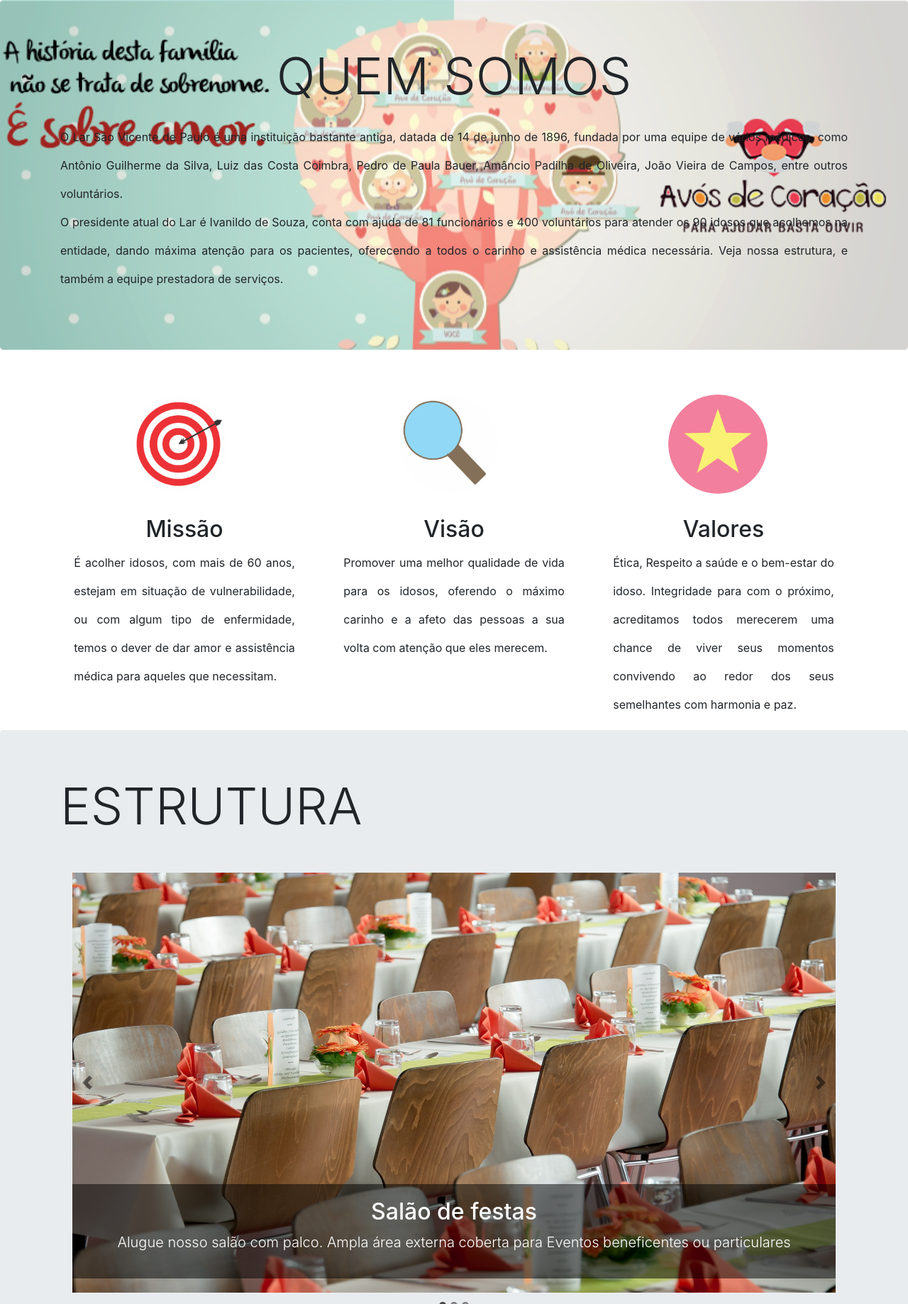
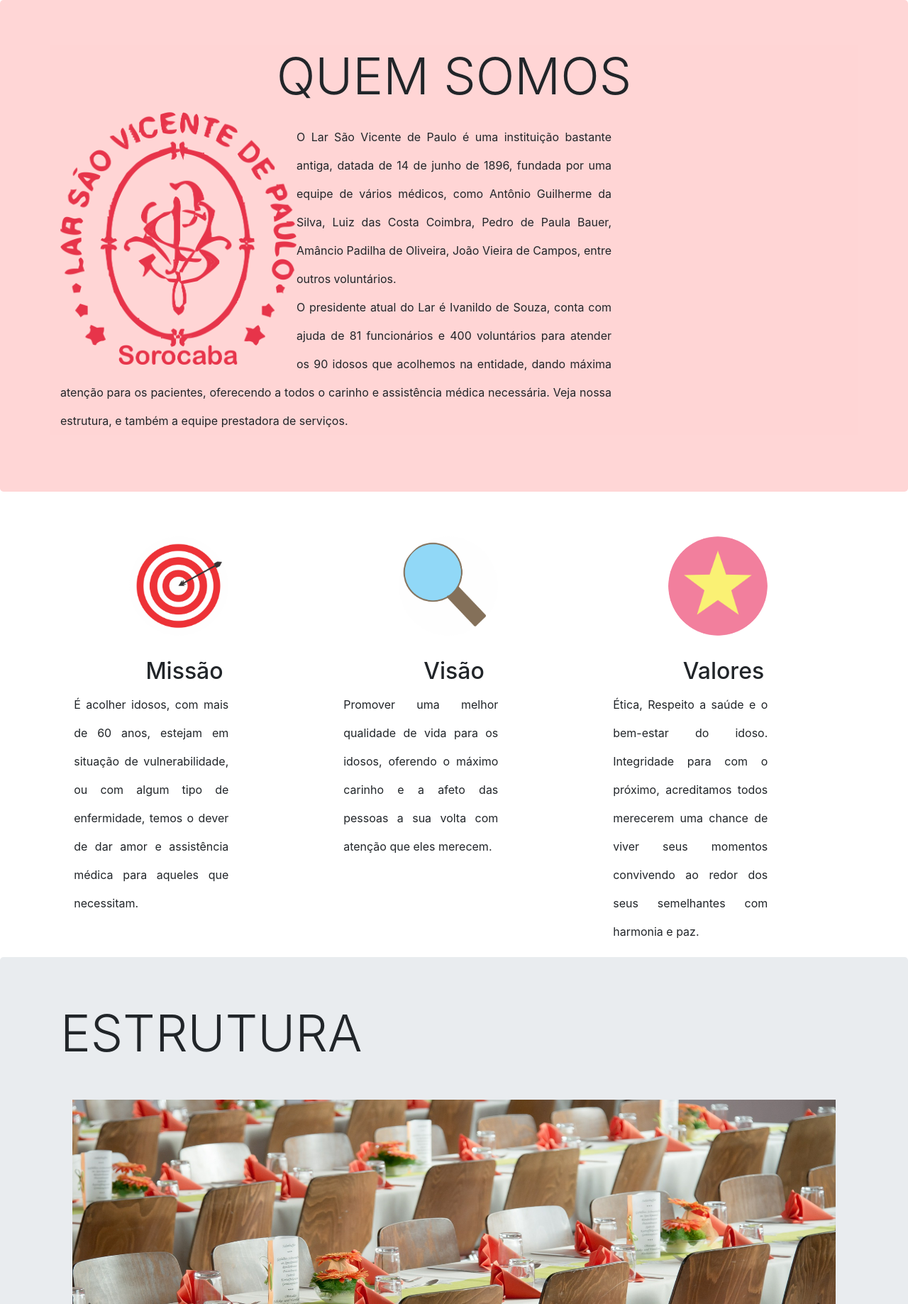
Before and after one commit to GregMasterBr/larsaovicentedepaula.com.br, a PHP site: page /quem-somos in a window 1280 px wide. Shown: the part 56-1894 px from the top of the page at 71% size. Run offline with PHP 8.4, Linux system fonts and the light colour scheme; some libraries are stand-ins or nearby versions.

Commit message:
atualizacao quem somos

```diff
--- a/css/estilo.css
+++ b/css/estilo.css
@@ -114,24 +114,7 @@
 	}
 }
 
-/*PÁGINA QUEM SOMOS*/
-.paragrafo_quem_somos{
-	text-align: justify;
-	line-height: 40px;
-	margin-top: 2%;
-}
-.estrutura{
-	margin-bottom: 2%;
-}
-.h2_quem_somos{
-	text-align: center;
-}
-.circulo{
-	margin: 10% 25%;
-}
-.visao-missao-valores{
-	padding: 0% 3%;
-}
+
 
 /*Contato*/
 .contato .container-fluid.img{
--- a/css/quem-somos.css
+++ b/css/quem-somos.css
@@ -1,3 +1,21 @@
+.paragrafo_quem_somos{
+	text-align: justify;
+	line-height: 40px;
+	margin-top: 2%;
+}
+.estrutura{
+	margin-bottom: 2%;
+}
+.h2_quem_somos{
+	text-align: center;
+}
+.circulo{
+	margin: 10% 25%;
+}
+.visao-missao-valores{
+	padding: 0% 3%;
+}
+
 .carousel.slide .carousel-inner .carousel-item img, .masthead .container-fluid {
 		height: 37em;
 		max-width: 100%;
@@ -20,8 +38,32 @@
 }
 
 .text-center{
-  background:blue url('../img/quem-somos/fundo.png');
+  /*background:blue url('../img/quem-somos/fundo-quem-somos3.png');
   background-repeat: no-repeat;
   background-size:cover;
-  background-position: 50% 50%;
+  background-position: 10% 0%;*/
+  background-color: rgb(255, 214, 214);
 }
+
+.container1{
+	background-color: rgba(255,214,214,0.5);
+
+}
+
+.paragrafo_quem_somos{
+	width: 70%;
+	height: 100%;
+	display: block;
+
+}
+
+.img-logo{
+	width: 30%;
+	height: 100%;
+	float: left;
+}
+
+.logo-quem-somos{
+	width: 100%;
+	height: 100%;
+}
--- a/quem-somos/index.php
+++ b/quem-somos/index.php
@@ -22,8 +22,11 @@
     <main role="main">
       <!-- Main jumbotron for a primary marketing message or call to action -->
       <div class="jumbotron text-center">
-        <div class="container">
+        <div class="container container1">
           <h1 class="display-3">QUEM SOMOS</h1>
+          <figure class="img-logo">
+            <img class="logo-quem-somos" src="../img/quem-somos/logo.png" alt="logo lar são vicente de Paulo Sorocaba">
+          </figure>
           <p class="paragrafo_quem_somos">O Lar São Vicente de Paulo é uma instituição bastante antiga, datada de 14 de junho de 1896, fundada por uma equipe de vários médicos, como Antônio Guilherme da Silva, Luiz das Costa Coimbra, Pedro de Paula Bauer, Amâncio Padilha de Oliveira, João Vieira de Campos, entre outros voluntários.<br>
           O presidente atual do Lar é Ivanildo de Souza, conta com ajuda de 81 funcionários e 400 voluntários para atender os 90 idosos que acolhemos na entidade, dando máxima atenção para os pacientes, oferecendo a todos o carinho e assistência médica necessária. Veja nossa estrutura, e também a equipe prestadora de serviços.</p>
         </div>
```
Also changed, not shown: img/quem-somos/fundo-quem-somos.png (added), img/quem-somos/fundo-quem-somos1.png (added), img/quem-somos/fundo-quem-somos2.png (added), img/quem-somos/fundo-quem-somos3.png (added), img/quem-somos/logo.png (added).
